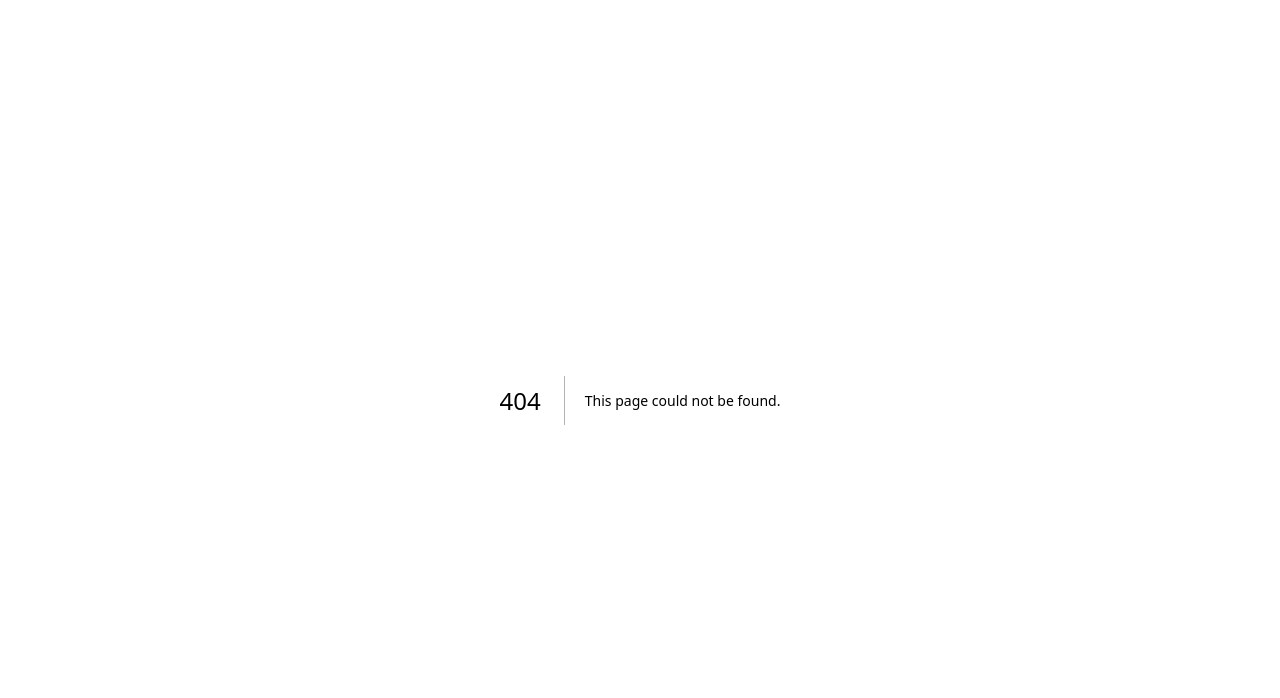
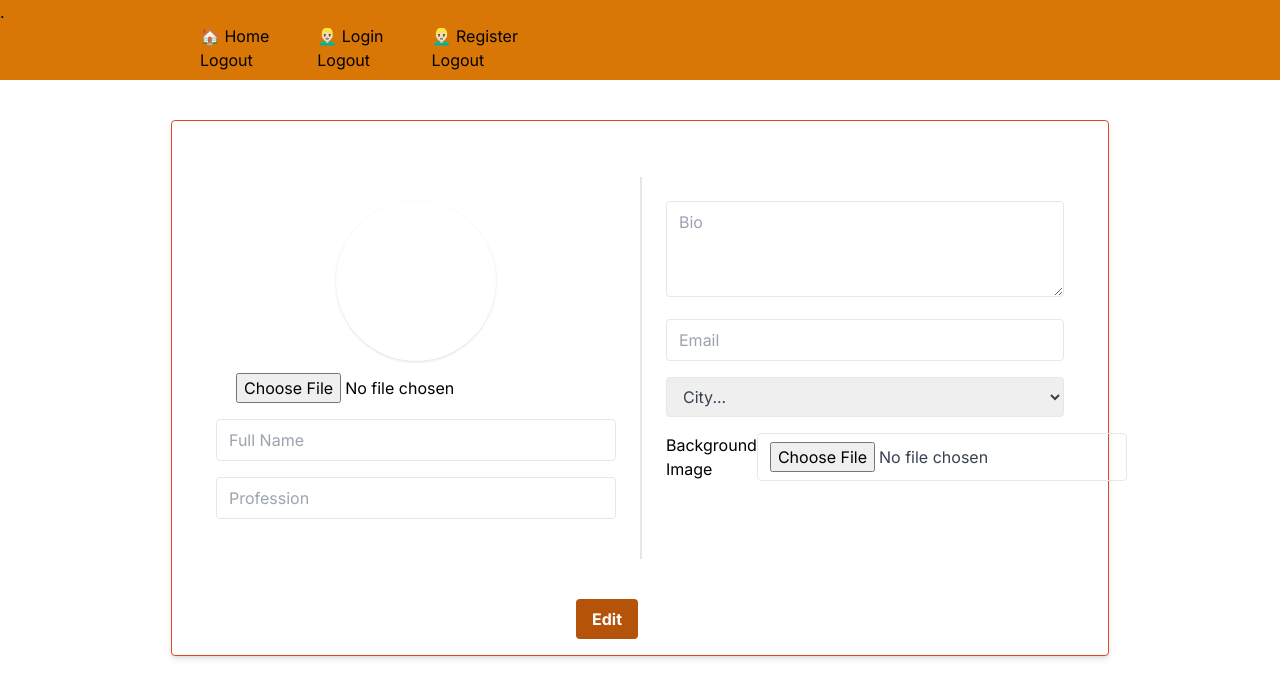
Before and after one commit to legacy-prooject-Rbk/legacy-portfolio, a Next.js app in the folder frontend/: page /profile/1/edit in a window 1280 px wide. Before the commit this address had no page. Shown: the top 698 px of the page. Built offline with nearby package versions, Linux system fonts and the light colour scheme.

Commit message:
changed folder locatio,

```diff
--- /dev/null
+++ b/frontend/app/profile/[id]/edit/page.tsx
@@ -0,0 +1,257 @@
+"use client"
+import React, { useState, useEffect, ChangeEvent } from "react";
+import axios from "axios";
+import Navbar from "../../../components/Navbar";
+import { useRouter } from "next/navigation";
+
+const tunisiaStates = [
+    "Ariana",
+    "Beja",
+    "Ben Arous",
+    "Bizerte",
+    "Gabes",
+    "Gafsa",
+    "Jendouba",
+    "Kairouan",
+    "Kasserine",
+    "Kebili",
+    "Kef",
+    "Mahdia",
+    "Manouba",
+    "Medenine",
+    "Monastir",
+    "Nabeul",
+    "Sfax",
+    "Sidi Bouzid",
+    "Siliana",
+    "Sousse",
+    "Tataouine",
+    "Tozeur",
+    "Tunis",
+    "Zaghouan"
+];
+
+interface PortfolioItem {
+    id: number;
+    fullName: string;
+    email: string;
+    profession: string;
+    bio: string;
+    city: string;
+    photo: File | null;
+    backgroundImage: File | null;
+    Interests: any[];
+    Contacts: any[];
+}
+
+const Edit: React.FC = () => {
+    const [email, setEmail] = useState<string>("");
+    const [photo, setPhoto] = useState<File | null>(null);
+    const [backgroundImage, setBackgroundImage] = useState<File | null>(null);
+    const [profession, setProfession] = useState<string>("");
+    const [bio, setBio] = useState<string>("");
+    const [city, setCity] = useState<string>("");
+    const [fullName, setFullName] = useState<string>("");
+    const [portfolioId, setPortfolioId] = useState(0)
+    const [card, setCard] = useState<PortfolioItem | null>(null);
+
+    const router = useRouter();
+    const token = localStorage.getItem('token')
+    const id = localStorage.getItem("userId");
+    axios.interceptors.request.use(config => {
+
+        if (token) {
+            config.headers.Authorization = `Bearer ${token}`;
+        }
+        return config;
+    });
+
+    useEffect(() => {
+        fetchOne();
+    }, []);
+
+    useEffect(() => {
+        if (card) {
+            setPortfolioId(card.id)
+            setEmail(card.email);
+            setProfession(card.profession);
+            setBio(card.bio);
+            setCity(card.city);
+            setFullName(card.fullName);
+            setPhoto(card.photo);
+            setBackgroundImage(card.backgroundImage);
+        }
+    }, [card]);
+
+    const fetchOne = () => {
+        if (id) {
+            axios
+                .get<PortfolioItem>(`http://localhost:3000/api/portfolio/user/${id}`)
+                .then((response) => {
+                    setCard(response.data);
+                })
+                .catch((error) => {
+                    console.log(error);
+                });
+        }
+    };
+
+    const updated = (
+        fullName: string,
+        email: string,
+        profession: string,
+        bio: string,
+        city: string,
+        photo: File | null,
+        backgroundImage: File | null
+    ) => {
+        const formValues = {
+            fullName,
+            email,
+            profession,
+            bio,
+            city,
+            photo,
+            backgroundImage,
+        };
+        const formData = new FormData();
+        for (const key in formValues) {
+            if (formValues[key] !== null) {
+                formData.append(key, formValues[key]);
+            }
+        }
+        if (id) {
+            axios
+                .put(`http://localhost:3000/api/portfolio/${portfolioId}`, formData)
+                .then(() => {
+                    router.push(`/profile/${id}`)
+                    router.refresh() })
+                .catch((error) => {
+
+                    console.log(error);
+                });
+        }
+    };
+
+    const handlePhotoChange = (event: ChangeEvent<HTMLInputElement>) => {
+        if (event.target.files && event.target.files.length > 0) {
+            const selectedImage = event.target.files[0];
+            setPhoto(selectedImage);
+        }
+    };
+
+    const handleBackgroundImageChange = (event: ChangeEvent<HTMLInputElement>) => {
+        if (event.target.files && event.target.files.length > 0) {
+            const selectedImage = event.target.files[0];
+            setBackgroundImage(selectedImage);
+        }
+    };
+
+    return (
+        <div>
+            <Navbar />
+            <div className="flex justify-center ">
+                <div className="py-4 px-5 bg-white rounded border-2 shadow-md mt-10 border-[1px] border-[#E24724]">
+                    <div className="grid grid-cols-2 z-1 divide-x-2">
+                        <div className="max-w-md mx-auto my-10 p-6">
+                            <div className="mb-4">
+                                <div className="w-40 h-40 rounded-full shadow mx-auto overflow-hidden">
+                                    {card && (
+                                        <img
+                                            className="w-[100%] h-[100%] object-cover"
+                                            src={card.photo as any} // Provide a fallback image
+                                            alt=""
+                                        />
+                                    )}
+                                </div>
+                                <input
+                                    className="form-control mt-3 mx-5 w-[70%]"
+                                    onChange={handlePhotoChange}
+                                    type="file"
+                                    accept="image/*"
+                                />
+                            </div>
+
+                            <input
+                                className="w-full px-3 py-2 mb-4 text-gray-700 border rounded"
+                                type="text"
+                                value={fullName}
+                                placeholder="Full Name"
+                                onChange={(event) => {
+                                    setFullName(event.target.value);
+                                }}
+                            />
+
+                            <input
+                                className="w-full px-3 py-2 mb-4 text-gray-700 border rounded"
+                                type="text"
+                                placeholder="Profession"
+                                value={profession}
+                                onChange={(event) => {
+                                    setProfession(event.target.value);
+                                }}
+                            />
+                        </div>
+                        <div className="max-w-md mx-auto my-10 p-6">
+                            <textarea
+                                className="w-full h-24 px-3 py-2 mb-4 text-gray-700 border rounded"
+                                placeholder="Bio"
+                                value={bio}
+                                onChange={(event) => {
+                                    setBio(event.target.value);
+                                }}
+                            />
+
+                            <input
+                                type="text"
+                                placeholder="Email"
+                                value={email}
+                                onChange={(event) => {
+                                    setEmail(event.target.value);
+                                }}
+                                className="w-full px-3 py-2 mb-4 text-gray-700 border rounded"
+                            />
+                            <select
+                                onChange={(event) => setCity(event.target.value)}
+                                className="w-full px-3 py-2 mb-4 text-gray-700 border rounded"
+                                value={city}
+                            >
+                                <option value={''}>City...</option>
+                                {tunisiaStates.map(city => <option value={city} key={city}>{city}</option>)}
+                            </select>
+
+                            <div className="flex justify-between">
+                                <label htmlFor="">Background Image</label>
+                                <input
+                                    type="file"
+                                    accept="image/*"
+                                    onChange={handleBackgroundImageChange}
+                                    className="px-3 py-2 mb-4 mr-2 text-gray-700 border rounded form-control"
+                                />
+                            </div>
+                        </div>
+                    </div>
+                    <div className="float-end"></div>
+                    <button
+                        className="bg-amber-700 hover:bg-amber-800 text-white font-bold py-2 px-4 rounded ml-96"
+                        onClick={() => {
+                            updated(
+                                fullName,
+                                email,
+                                profession,
+                                bio,
+                                city,
+                                photo,
+                                backgroundImage
+                            );
+                        }}
+                    >
+                        Edit
+                    </button>
+                </div>
+            </div>
+        </div>
+    )
+}
+
+export default Edit
```
